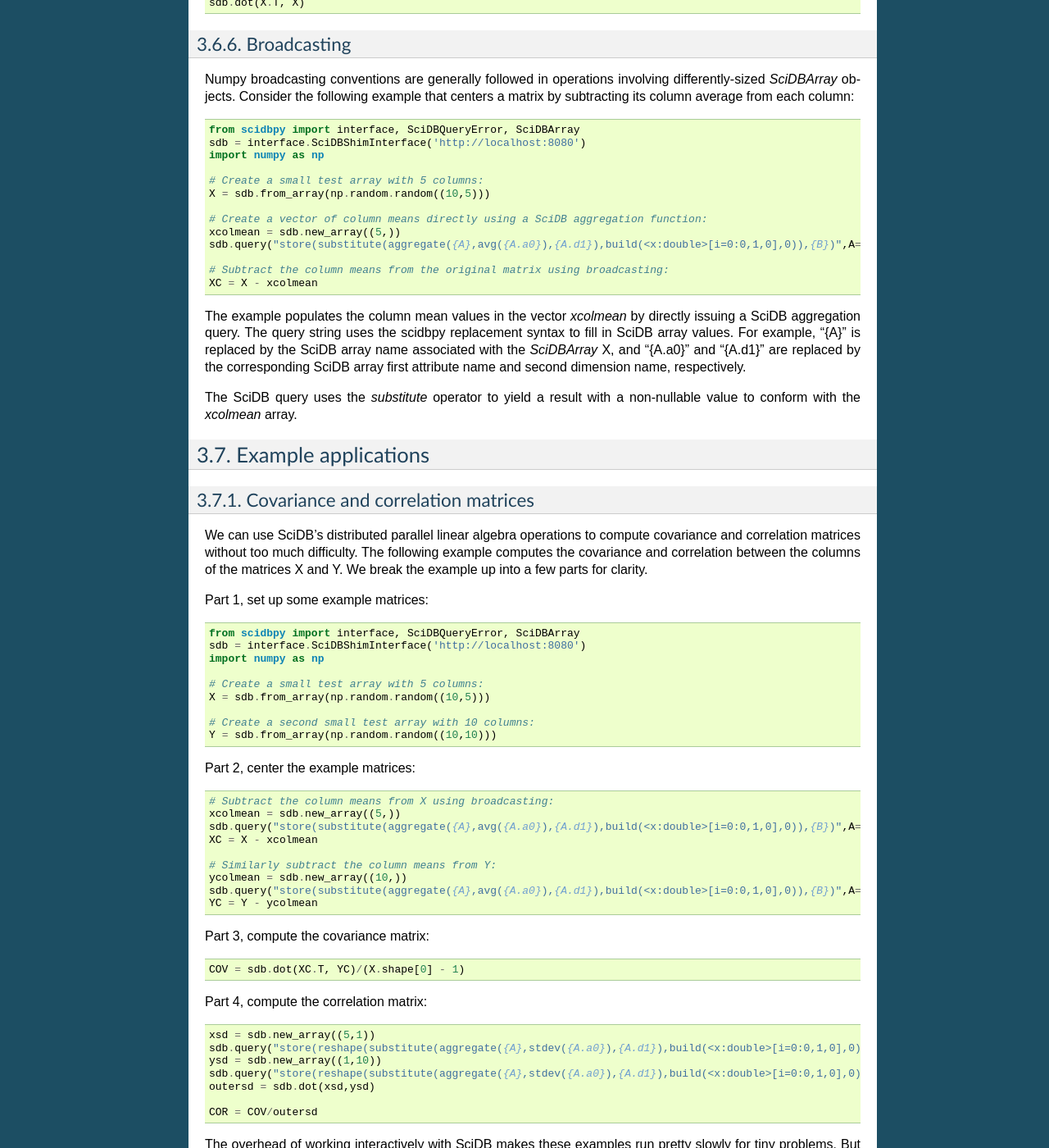
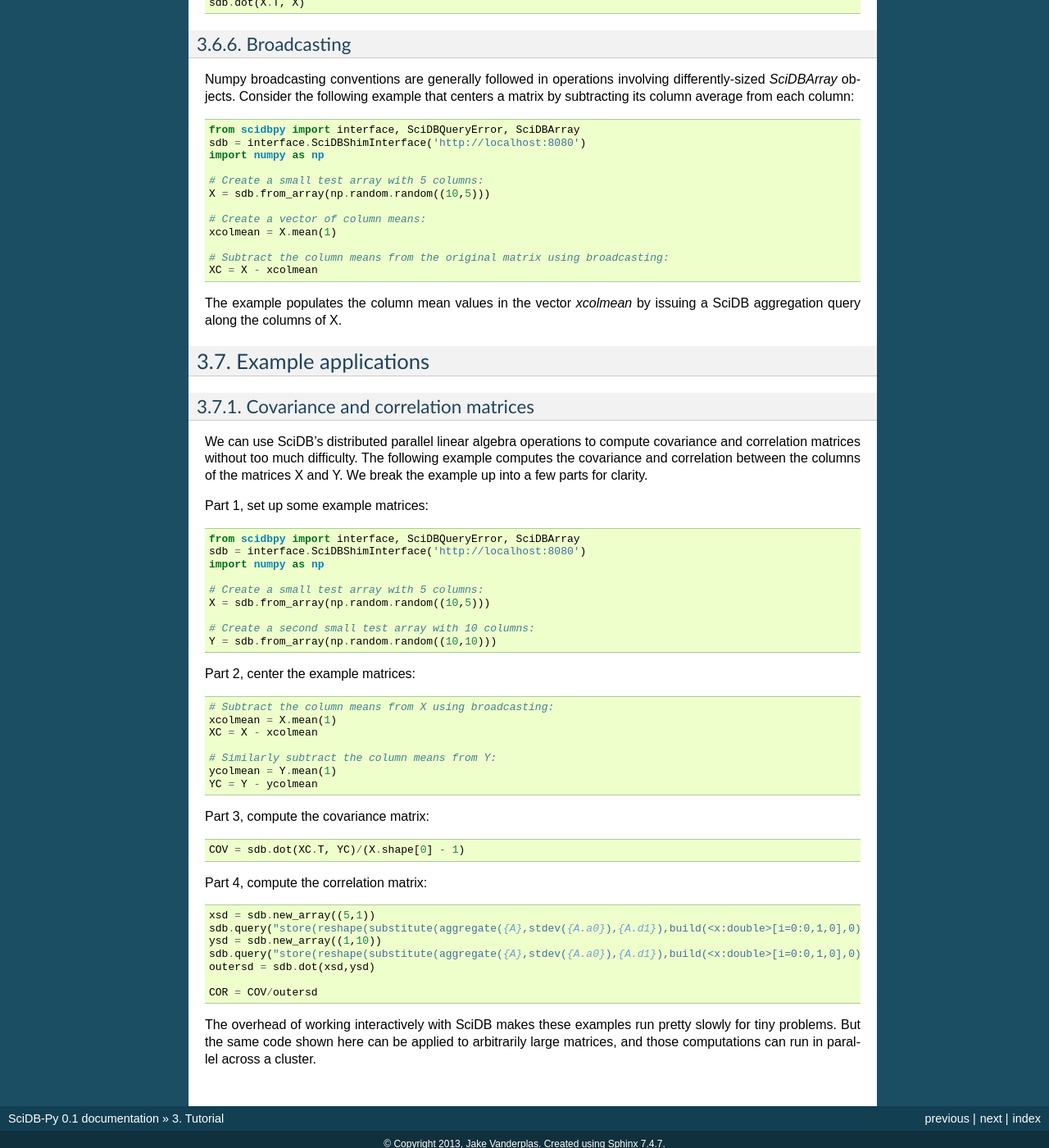
Before and after one commit to rvernica/SciDB-Py, a Sphinx documentation site: the page built from doc/tutorial.rst, in a window 1280 px wide and 1400 px high, scrolled down 5711 px. Shown: the whole window at 82% size. Built offline with Sphinx 7.4.7, drawn with Linux system fonts in a browser that asks for light colours; formulas are drawn with MathJax 3.

Commit message:
Improved some tutorial examples

```diff
--- a/doc/tutorial.rst
+++ b/doc/tutorial.rst
@@ -374,22 +374,14 @@
   # Create a small test array with 5 columns:
   X = sdb.from_array(np.random.random((10,5)))
 
-  # Create a vector of column means directly using a SciDB aggregation function:
-  xcolmean = sdb.new_array((5,))
-  sdb.query("store(substitute(aggregate({A},avg({A.a0}),{A.d1}),build(<x:double>[i=0:0,1,0],0)),{B})",A=X,B=xcolmean)
+  # Create a vector of column means:
+  xcolmean = X.mean(1)
 
   # Subtract the column means from the original matrix using broadcasting:
   XC = X - xcolmean
 
 The example populates the column mean values in the vector `xcolmean` by
-directly issuing a SciDB aggregation query. The query string uses the scidbpy
-replacement syntax to fill in SciDB array values. For example, "{A}" is
-replaced by the SciDB array name associated with the `SciDBArray` X, and
-"{A.a0}" and "{A.d1}" are replaced by the corresponding SciDB array first
-attribute name and second dimension name, respectively.
-
-The SciDB query uses the `substitute` operator to yield a result with
-a non-nullable value to conform with the `xcolmean` array.
+issuing a SciDB aggregation query along the columns of X.
 
 
 Example applications
@@ -419,13 +411,11 @@
 Part 2, center the example matrices::
 
   # Subtract the column means from X using broadcasting:
-  xcolmean = sdb.new_array((5,))
-  sdb.query("store(substitute(aggregate({A},avg({A.a0}),{A.d1}),build(<x:double>[i=0:0,1,0],0)),{B})",A=X,B=xcolmean)
+  xcolmean = X.mean(1)
   XC = X - xcolmean
 
   # Similarly subtract the column means from Y:
-  ycolmean = sdb.new_array((10,))
-  sdb.query("store(substitute(aggregate({A},avg({A.a0}),{A.d1}),build(<x:double>[i=0:0,1,0],0)),{B})",A=Y,B=ycolmean)
+  ycolmean = Y.mean(1)
   YC = Y - ycolmean
 
 Part 3, compute the covariance matrix::
```
